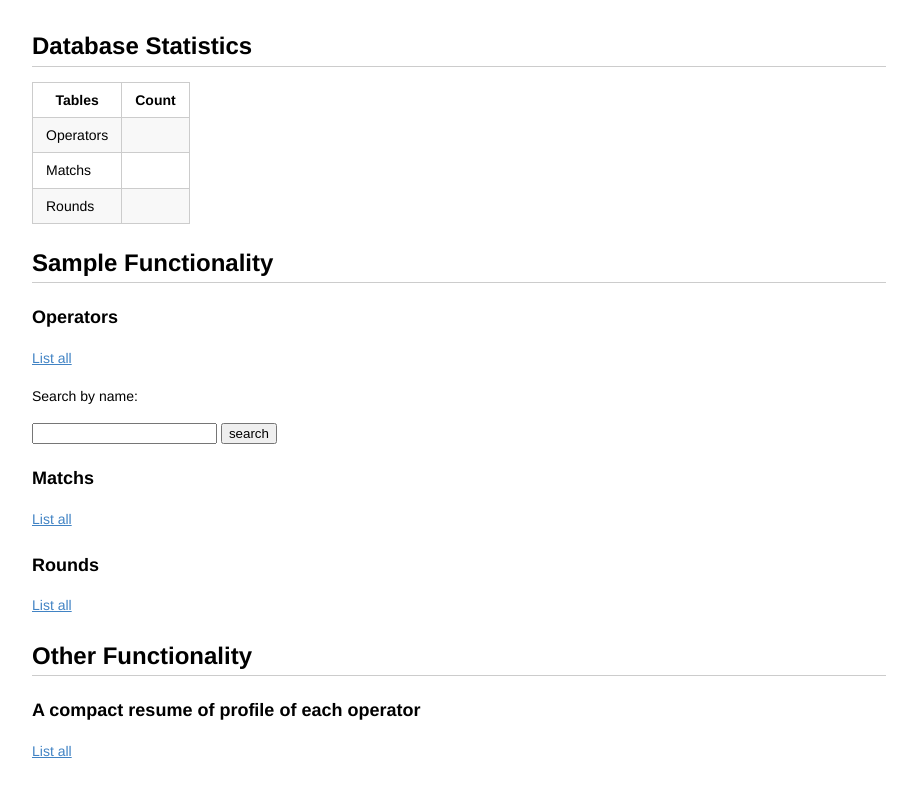
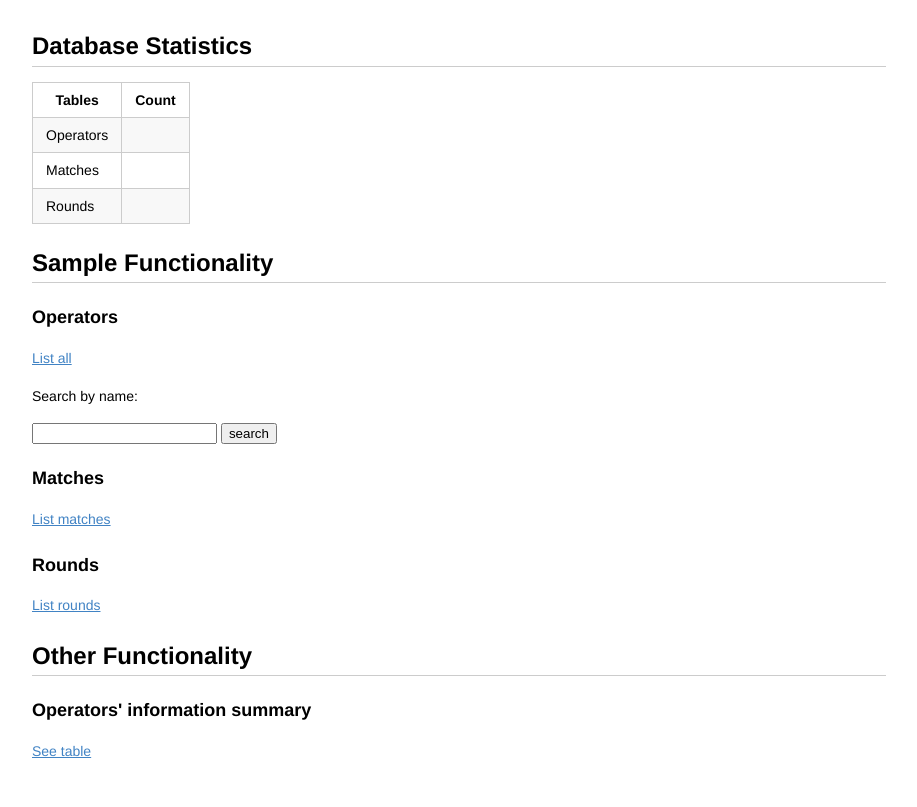
Before and after one commit to danfranco3/databaseProject, a Flask app: template bdproj2/templates/index.html in a window 1280 px wide. Shown: the part 911-1718 px from the top of the page, without its empty margins (181-1098 px from the left). Run offline with Flask 2, Linux system fonts and the light colour scheme; the template is opened without the code that fills it, so the values that code supplies are empty.

Commit message:
grammar and aesthetic changes

```diff
--- a/bdproj2/app.py
+++ b/bdproj2/app.py
@@ -12,7 +12,7 @@ def index():
     stats = {}
     x = db.execute('SELECT COUNT(*) AS operators FROM OPERATOR').fetchone()
     stats.update(x)
-    x = db.execute('SELECT COUNT(*) AS matchs FROM MATCH_R6').fetchone()
+    x = db.execute('SELECT COUNT(*) AS matches FROM MATCH_R6').fetchone()
     stats.update(x)
     x = db.execute('SELECT COUNT(*) AS rounds FROM RD').fetchone()
     stats.update(x)
--- a/bdproj2/templates/index.html
+++ b/bdproj2/templates/index.html
@@ -25,8 +25,8 @@ Rainbow Six Siege database. I hope you enjoy the journey.
   <td>{{ stats.operators }}</td>
 </tr>
 <tr>
-  <td>Matchs</td>
-  <td>{{ stats.matchs }}</td>
+  <td>Matches</td>
+  <td>{{ stats.matches }}</td>
 </tr>
 <tr>
   <td>Rounds</td>
@@ -48,19 +48,19 @@ Rainbow Six Siege database. I hope you enjoy the journey.
   </form>
 </p>
 
-<h3>Matchs</h3>
+<h3>Matches</h3>
 <p>
-  <a href = "/matchs">List all</a>
+  <a href = "/matchs">List matches</a>
 </p>
 
 <h3>Rounds</h3>
 <p>
-  <a href = "/rounds">List all</a>
+  <a href = "/rounds">List rounds</a>
 </p>
 
 <h2>Other Functionality</h2>
-<h3>A compact resume of profile of each operator</h3>
+<h3>Operators' information summary</h3>
 <p>
-  <a href="/operators/details">List all</a>
+  <a href="/operators/details">See table</a>
 </p>
 {% endblock %}
--- a/bdproj2/templates/match-list.html
+++ b/bdproj2/templates/match-list.html
@@ -1,7 +1,7 @@
 {% extends 'base.html' %}
 
 {% block header %}
-  <h1>{% block title %}Matchs{% endblock %}</h1>
+  <h1>{% block title %}Matches{% endblock %}</h1>
 {% endblock %}
 
 {% block content %}
--- a/bdproj2/templates/operators-list-details.html
+++ b/bdproj2/templates/operators-list-details.html
@@ -1,7 +1,7 @@
 {% extends 'base.html' %}
 
 {% block header %}
-<h1>{% block title %}Operators List - Details{% endblock%}</h1>
+<h1>{% block title %}Operators' Details Summary{% endblock%}</h1>
 {% endblock %}
 
 {% block content %}
```
